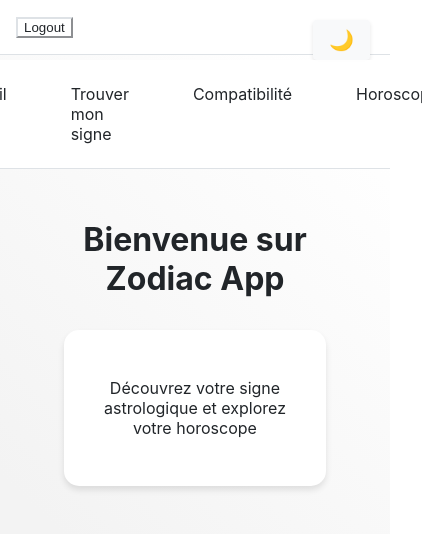
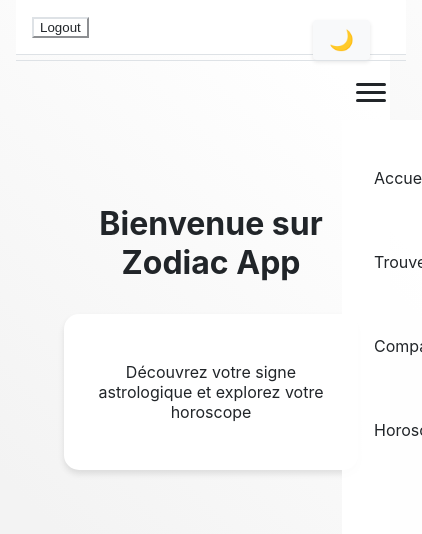
Before and after one commit to stephydlb/zodiac-app, a React (Create React App) app: page / in a window 390 px wide. Shown: the top 534 px of the page, 422 px wide, since content can reach past the window. Built offline with nearby package versions, Linux system fonts and the light colour scheme; sample sign-in values are in the browser's storage.

Commit message:
responsive

```diff
--- a/src/components/Navigation.js
+++ b/src/components/Navigation.js
@@ -1,16 +1,31 @@
-import React from 'react';
+import React, { useState } from 'react';
 import { Link } from 'react-router-dom';
 import '../styles/Navigation.css';
 
 function Navigation() {
-  return (
+const [isMenuOpen, setIsMenuOpen] = useState(false);
+
+const toggleMenu = () => {
+    setIsMenuOpen(!isMenuOpen);
+};
+
+return (
     <nav className="nav-container">
-      <div className="nav-links">
-        <Link to="/" className="nav-link">Accueil</Link>
-        <Link to="/find-sign" className="nav-link">Trouver mon signe</Link>
-        <Link to="/compatibility" className="nav-link">Compatibilité</Link>
-        <Link to="/horoscope" className="nav-link">Horoscope</Link>
-      </div>
+    <button
+        className={`hamburger-menu ${isMenuOpen ? 'open' : ''}`}
+        onClick={toggleMenu}
+        aria-label="Toggle menu"
+    >
+        <span></span>
+        <span></span>
+        <span></span>
+    </button>
+    <div className={`nav-links ${isMenuOpen ? 'open' : ''}`}>
+        <Link to="/" className="nav-link" onClick={() => setIsMenuOpen(false)}>Accueil</Link>
+        <Link to="/find-sign" className="nav-link" onClick={() => setIsMenuOpen(false)}>Trouver mon signe</Link>
+        <Link to="/compatibility" className="nav-link" onClick={() => setIsMenuOpen(false)}>Compatibilité</Link>
+        <Link to="/horoscope" className="nav-link" onClick={() => setIsMenuOpen(false)}>Horoscope</Link>
+    </div>
     </nav>
   );
 }
--- a/src/styles/App.css
+++ b/src/styles/App.css
@@ -1,7 +1,12 @@
+/* Règles de base responsive */
 .App {
   min-height: 100vh;
   display: flex;
   flex-direction: column;
+  width: 100%;
+  max-width: 1200px;
+  margin: 0 auto;
+  padding: 0 1rem;
 }
 
 .app-header {
@@ -33,6 +38,7 @@
   border-radius: 4px;
   background: var(--background-secondary);
 }
+
 :root {
   --background-primary: #ffffff;
   --background-secondary: #f8f9fa;
@@ -82,6 +88,7 @@ input, select, button {
   background-color: var(--card-bg);
   color: var(--text-primary);
 }
+
 .zodiac-card {
   width: 300px;
   margin: 0 auto;
@@ -200,3 +207,84 @@ footer {
 * {
   transition: background-color 0.3s ease, color 0.3s ease, border-color 0.3s ease;
 }
+
+/* Media queries pour différents breakpoints */
+@media screen and (max-width: 768px) {
+  .main-content {
+    padding: 1rem;
+    margin-bottom: 80px;
+  }
+
+  .zodiac-card {
+    width: 100%;
+    max-width: 300px;
+  }
+
+  .zodiac-image-container {
+    height: 250px;
+  }
+
+  .zodiac-selector {
+    gap: 0.5rem;
+  }
+
+  .zodiac-selector button {
+    padding: 8px 16px;
+    font-size: 0.9rem;
+  }
+}
+
+@media screen and (max-width: 480px) {
+  .birth-date-section,
+  .compatibility-test {
+    padding: 15px;
+  }
+
+  select, input[type="date"] {
+    width: 100%;
+    margin: 5px 0;
+  }
+
+  .favorite-item {
+    flex-direction: column;
+    gap: 10px;
+    text-align: center;
+  }
+}
+
+/* Flexbox grid responsive */
+.zodiac-selector {
+  display: grid;
+  grid-template-columns: repeat(auto-fit, minmax(150px, 1fr));
+  gap: 1rem;
+  padding: 1rem;
+}
+
+/* Amélioration de l'accessibilité tactile */
+@media (hover: none) and (pointer: coarse) {
+  .zodiac-selector button,
+  .theme-toggle,
+  select,
+  input[type="date"] {
+    min-height: 44px;
+    min-width: 44px;
+  }
+}
+
+/* Optimisation des performances */
+@media (prefers-reduced-motion: reduce) {
+  * {
+    transition: none !important;
+  }
+}
+
+/* Support des grands écrans */
+@media screen and (min-width: 1400px) {
+  .App {
+    max-width: 1400px;
+  }
+
+  .zodiac-card {
+    width: 350px;
+  }
+}
--- a/src/styles/Navigation.css
+++ b/src/styles/Navigation.css
@@ -1,11 +1,47 @@
 .nav-container {
 position: fixed;
-  top: 60px; /* Ajout de marge pour éviter le chevauchement avec header */
+top: 60px;
 width: 100%;
 background: var(--nav-bg);
 border-bottom: 1px solid var(--border-color);
 backdrop-filter: blur(10px);
 z-index: 1000;
+}
+
+.hamburger-menu {
+display: none;
+flex-direction: column;
+justify-content: space-around;
+width: 30px;
+height: 25px;
+background: transparent;
+border: none;
+cursor: pointer;
+padding: 0;
+position: absolute;
+right: 20px;
+top: 20px;
+z-index: 1001;
+}
+
+.hamburger-menu span {
+width: 30px;
+height: 3px;
+background: var(--text-primary);
+border-radius: 3px;
+transition: all 0.3s linear;
+}
+
+.hamburger-menu.open span:nth-child(1) {
+transform: rotate(45deg) translate(6px, 6px);
+}
+
+.hamburger-menu.open span:nth-child(2) {
+opacity: 0;
+}
+
+.hamburger-menu.open span:nth-child(3) {
+transform: rotate(-45deg) translate(6px, -6px);
 }
 
 .nav-links {
@@ -15,6 +51,7 @@
 display: flex;
 justify-content: center;
 gap: 2rem;
+transition: transform 0.3s ease-in-out;
 }
 
 .nav-link {
@@ -43,3 +80,43 @@
 .nav-link:hover::after {
 width: 100%;
 }
+
+@media (max-width: 768px) {
+.hamburger-menu {
+    display: flex;
+}
+
+.nav-links {
+    position: fixed;
+    top: 60px;
+    right: -100%;
+    height: calc(100vh - 60px);
+    width: 250px;
+    flex-direction: column;
+    background: var(--nav-bg);
+    padding: 2rem;
+    transition: right 0.3s ease-in-out;
+    justify-content: flex-start;
+    gap: 2rem;
+}
+
+.nav-links.open {
+    right: 0;
+}
+
+.nav-link {
+    width: 100%;
+    text-align: left;
+    padding: 1rem 0;
+}
+
+.nav-link::after {
+    bottom: 0;
+}
+}
+
+@media (max-width: 480px) {
+.nav-links {
+    width: 100%;
+}
+}
```
Also changed, not shown: 1 other file (tests, documents, lock files or other folders). Lines whose indentation alone changed are shown as unchanged.
